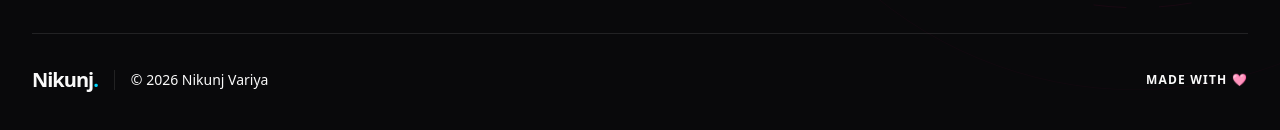
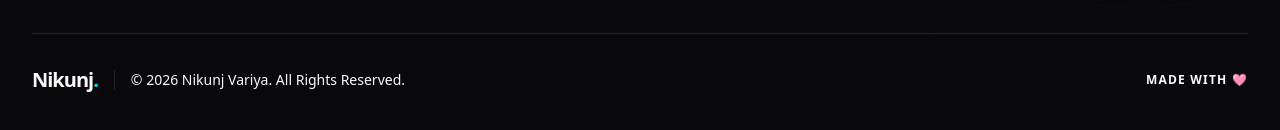
Before and after one commit to itznik/Portfolio, a Next.js app in the folder nikunj-portfolio/: page / in a window 1280 px wide. Shown: the part 5028-5158 px from the top of the page. Built offline with nearby package versions, Linux system fonts and the light colour scheme.

Commit message:
Update Contact.tsx

```diff
--- a/nikunj-portfolio/src/components/Contact.tsx
+++ b/nikunj-portfolio/src/components/Contact.tsx
@@ -213,7 +213,7 @@ export default function Contact() {
               Nikunj<span className="text-accent-primary">.</span>
             </span>
             <span className="text-xs md:text-sm text-text-secondary font-medium ml-2 border-l border-border-card pl-4">
-              © {new Date().getFullYear()} Nikunj Variya
+              © {new Date().getFullYear()} Nikunj Variya. All Rights Reserved.
             </span>
           </div>
 
```
